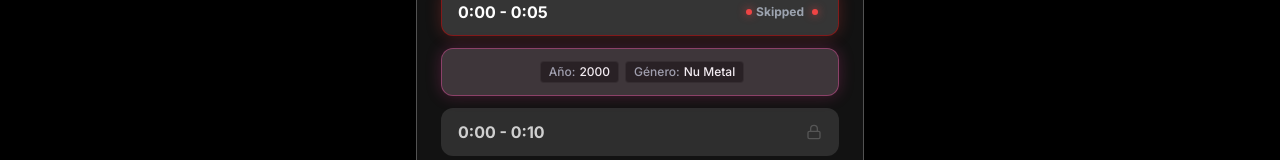
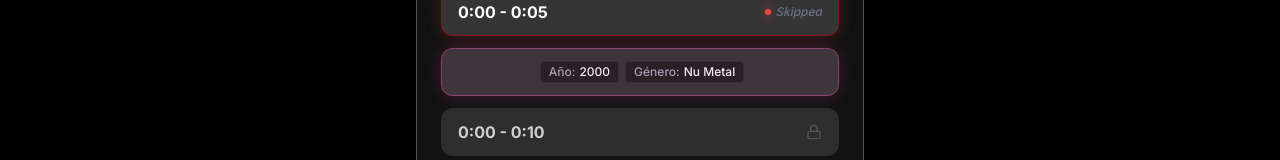
Before and after one commit to carlosgarciamontes/spotydle-oficial, a Next.js app: page /sandbox in a window 1280 px wide. Both pictures are taken after a click on the button "SKIP". Shown: the part 456-616 px from the top of the page. Built offline with nearby package versions, Linux system fonts and the light colour scheme.

Commit message:
feat: funcionalidad acabada

```diff
--- a/src/app/sandbox/page.tsx
+++ b/src/app/sandbox/page.tsx
@@ -84,7 +84,7 @@ export default function SandboxPage() {
 
           <div className="flex items-center justify-between p-6 pb-2">
             <span className="text-spotydle font-black tracking-widest text-lg">SPOTYDLE</span>
-            <span className="text-gray-500 text-sm font-bold bg-black/50 px-3 py-1 rounded-full">{guesses.length + 1}/6 Tries</span>
+            <span className="text-gray-500 text-sm font-bold bg-black/50 px-3 py-1 rounded-full">{guesses.length}/6 Tries</span>
           </div>
 
           <div className="p-6 pt-2 flex flex-col gap-6">
--- a/src/components/game/Clues.tsx
+++ b/src/components/game/Clues.tsx
@@ -3,7 +3,7 @@
 import React, { useState } from 'react';
 import { Lock, X, Eye } from 'lucide-react';
 import { cn } from '@/lib/utils';
-import Image from 'next/image'; // <-- AÑADIDO
+import Image from 'next/image';
 
 export type ClueStatus = "locked" | "active" | "completed" | "failed" | "partial";
 
@@ -120,6 +120,17 @@ const Clues: React.FC<CluesProps> = ({ clues, onClueClick, className }) => {
               {(clue.status === "failed" || clue.status === "partial") && clue.userGuess && (
                 <div className="flex flex-col md:flex-row items-end md:items-center gap-0.5 md:gap-2 text-[10px] md:text-xs max-w-[120px] md:max-w-[220px]">
 
+                  {/* --- DISEÑO EXCLUSIVO PARA SKIP --- */}
+                  {clue.userGuess.artist === "Skipped" ? (
+                    <div className="flex items-center gap-1 min-w-0">
+                      <span className="w-1.5 h-1.5 rounded-full shrink-0 bg-red-500 shadow-[0_0_8px_rgba(239,68,68,0.8)]"></span>
+                      <span className="truncate italic font-medium text-gray-500">
+                        Skipped
+                      </span>
+                    </div>
+                  ) : (
+                    /* --- DISEÑO NORMAL (ARTISTA Y CANCIÓN) --- */
+                    <>
                       <div className="flex items-center gap-1 min-w-0">
                         <span className={cn(
                           "w-1.5 h-1.5 rounded-full shrink-0",
@@ -145,6 +156,8 @@ const Clues: React.FC<CluesProps> = ({ clues, onClueClick, className }) => {
                           {clue.userGuess.song}
                         </span>
                       </div>
+                    </>
+                  )}
 
                 </div>
               )}
```
Lines whose indentation alone changed are shown as unchanged.
